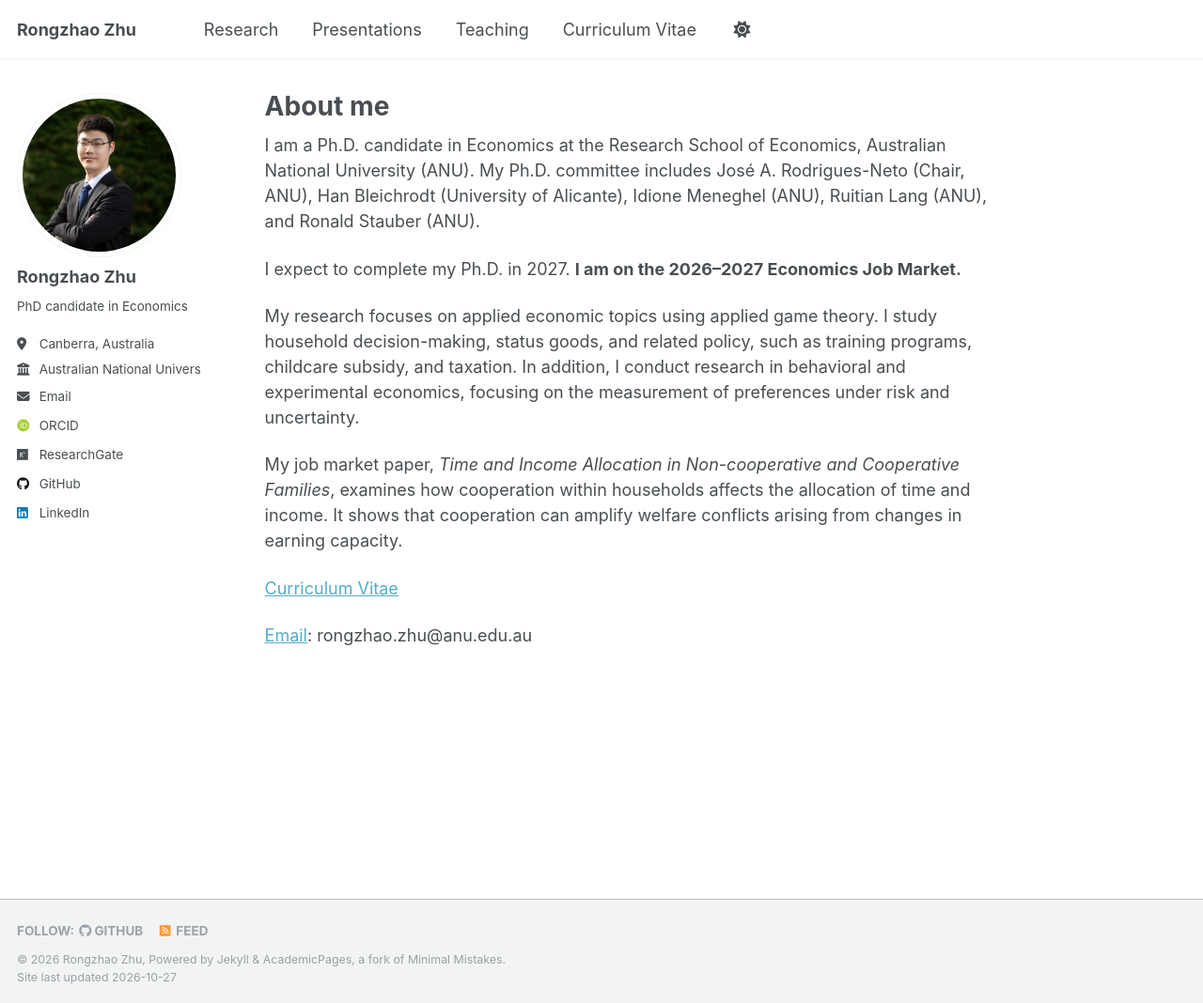
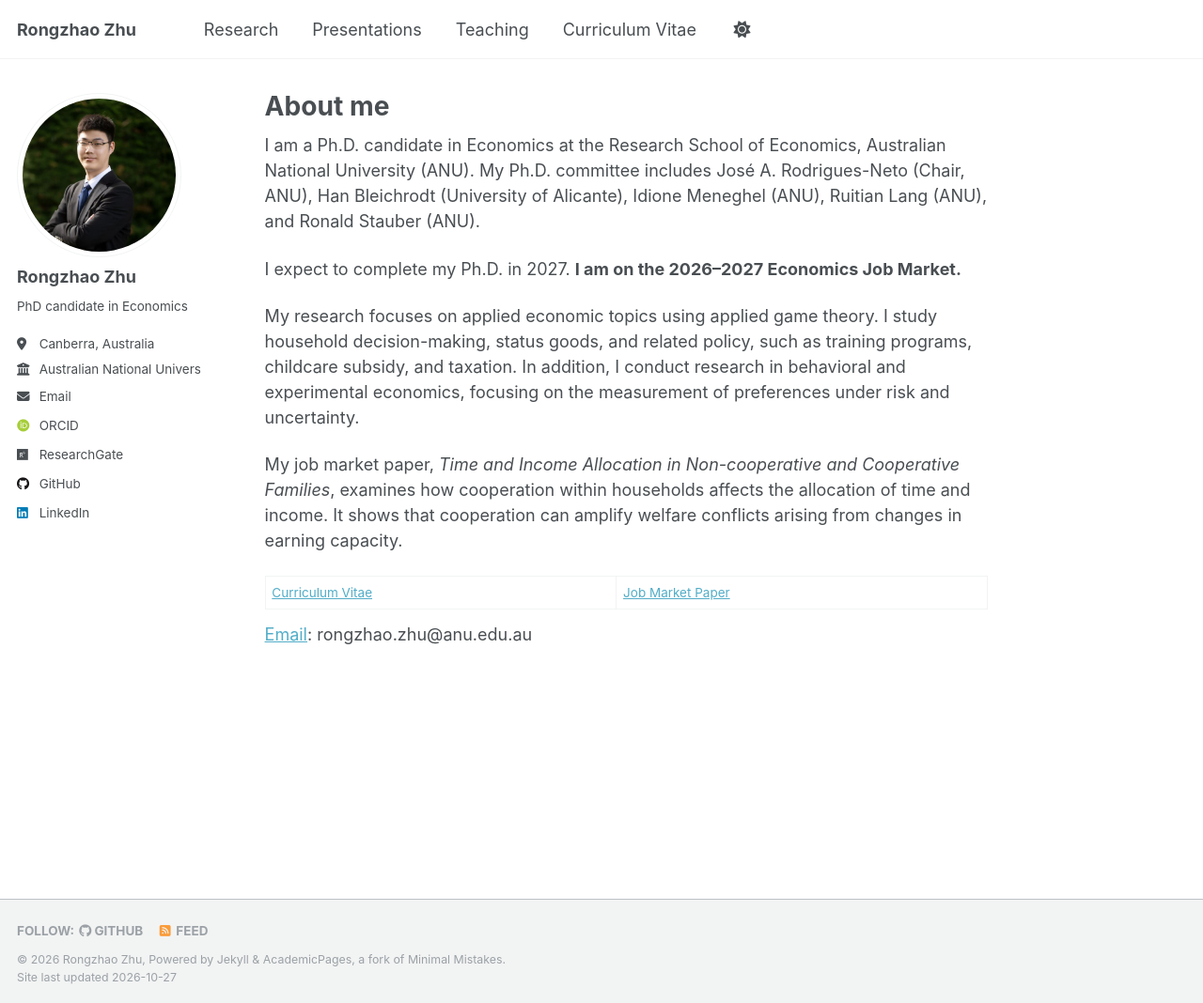
Before and after one commit to Roongzhao/roongzhao.github.io, a Jekyll site: the page built from _pages/about.md, in a window 1280 px wide and 1068 px high. Shown: the whole window at 94% size. Built offline with Jekyll 4.4.1, drawn with Linux system fonts in a browser that asks for light colours; some web fonts are replaced.

Commit message:
modified:   _pages/about.md 	modified:   _pages/research.md 	new file:   assets/jmp_rongzhao.pdf

```diff
--- a/_pages/about.md
+++ b/_pages/about.md
@@ -15,6 +15,6 @@ My research focuses on applied economic topics using applied game theory. I stud
 
 My job market paper, *Time and Income Allocation in Non-cooperative and Cooperative Families*, examines how cooperation within households affects the allocation of time and income. It shows that cooperation can amplify welfare conflicts arising from changes in earning capacity.
 
-[Curriculum Vitae](../assets/CV_RongzhaoZhu.pdf)
+[Curriculum Vitae](../assets/CV_RongzhaoZhu.pdf) | [Job Market Paper](../assets/jmp_rongzhao.pdf)
 
 [Email](mailto:rongzhao.zhu@anu.edu.au): rongzhao.zhu@anu.edu.au
```
Also changed, not shown: _pages/research.md (+1 -1 lines), 1 other file.
